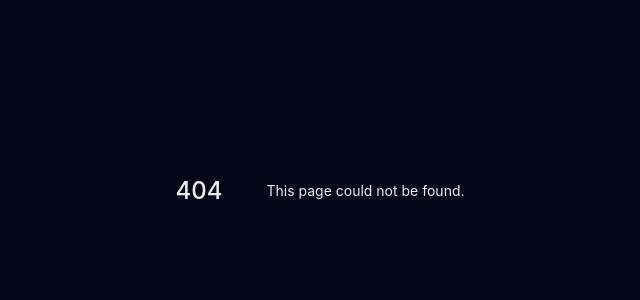
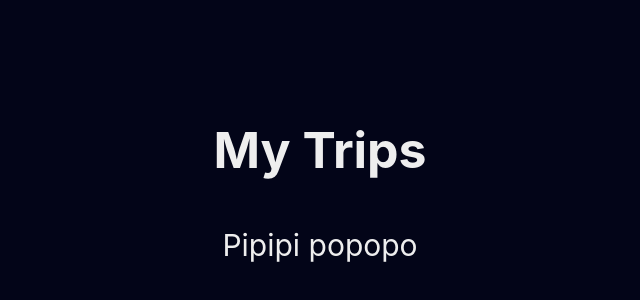
Before and after one commit to rafamatoso/my-trips-nextjs, a Next.js app: page /about in a window 1280 px wide. Before the commit this address had no page. Shown: the part 210-510 px from the top of the page, without its empty margins (320-960 px from the left). Built offline with nearby package versions, Linux system fonts and the light colour scheme.

Commit message:
Criando pagina de About (rota simples e estatico)

```diff
--- /dev/null
+++ b/src/pages/about.tsx
@@ -0,0 +1,5 @@
+import AboutTemplate from 'templates/About'
+
+const About = () => <AboutTemplate />
+
+export default About
--- a/src/styles/global.ts
+++ b/src/styles/global.ts
@@ -2,7 +2,7 @@ import { createGlobalStyle } from 'styled-components'
 
 const GlobalStyle = createGlobalStyle`
   :root {
-    --highlitgh: #e20e8d;
+    --highlight: #e20e8d;
     --background: #030518;
     --white: #eeeeee;
 
--- /dev/null
+++ b/src/templates/About/index.tsx
@@ -0,0 +1,20 @@
+import LinkWrapper from 'components/LinkWrapper'
+import { CloseOutline } from '@styled-icons/evaicons-outline/CloseOutline'
+
+import * as S from './styles'
+
+const AboutTemplate = () => (
+  <S.Content>
+    <LinkWrapper href="/">
+      <CloseOutline size={32}></CloseOutline>
+    </LinkWrapper>
+
+    <S.Heading>My Trips</S.Heading>
+
+    <S.Body>
+      <p>Pipipi popopo</p>
+    </S.Body>
+  </S.Content>
+)
+
+export default AboutTemplate
--- /dev/null
+++ b/src/templates/About/styles.ts
@@ -0,0 +1,25 @@
+import styled from 'styled-components'
+
+export const Content = styled.section`
+  text-align: center;
+  display: flex;
+  align-items: center;
+  justify-content: center;
+  flex-direction: column;
+  height: 100vh;
+  max-width: var(--container);
+  margin: auto;
+`
+
+export const Heading = styled.h1`
+  font-size: var(--large);
+  margin-bottom: var(--large);
+`
+
+export const Body = styled.div`
+  // Serve para estilizar o conteúdo do Body
+  // p, a, ul, li...
+  p {
+    font-size: var(--medium);
+  }
+`
```
Also changed, not shown: src/pages/index.tsx (+10 -1 lines).
